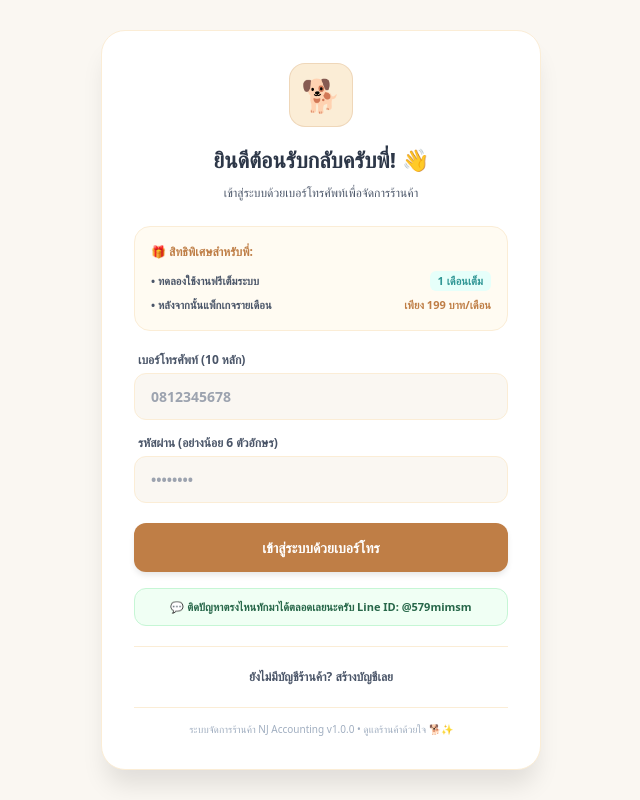
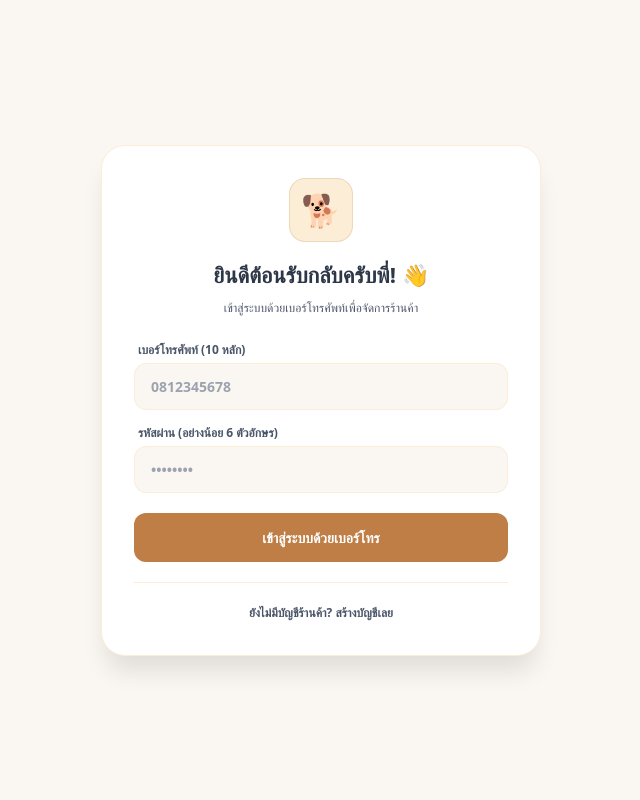
Before and after one commit to suisut21-source/nj-accounting-v4, a Next.js app: page /auth in a window 1280 px wide. Shown: the whole page, without its empty margins (319-959 px from the left). Built offline with nearby package versions, Linux system fonts and the light colour scheme; no server answers.

Commit message:
Fix supabase import path in auth page

```diff
--- a/app/auth/page.tsx
+++ b/app/auth/page.tsx
@@ -1,9 +1,9 @@
 'use client';
 import { useState } from 'react';
 import { useRouter } from 'next/navigation';
-import { supabase } from './lib/supabase';
+import { supabase } from '../lib/supabase';
 
-export default function AuthPage() {
+export default function RootAuthPage() {
   const router = useRouter();
   const [isLogin, setIsLogin] = useState(true);
   const [loading, setLoading] = useState(false);
@@ -33,15 +33,12 @@ export default function AuthPage() {
 
     try {
       if (isLogin) {
-        // เข้าสู่ระบบ
         const { error } = await supabase.auth.signInWithPassword({
           email: authEmail,
           password,
         });
-
         if (error) throw error;
       } else {
-        // สมัครสมาชิกใหม่
         const { error: signUpError } = await supabase.auth.signUp({
           email: authEmail,
           password,
@@ -52,22 +49,16 @@ export default function AuthPage() {
             },
           },
         });
-
         if (signUpError) throw signUpError;
 
-        // ล็อกอินต่อทันทีหลังสมัคร
         const { error: signInError } = await supabase.auth.signInWithPassword({
           email: authEmail,
           password,
         });
-
         if (signInError) throw signInError;
       }
 
-      // บันทึกสถานะว่าล็อกอินแล้วในเครื่อง
       localStorage.setItem('nj_is_logged_in', 'true');
-
-      // พุ่งตรงไปหน้าตั้งค่าร้านค้าทันที
       window.location.href = '/settings';
 
     } catch (err: any) {
@@ -86,28 +77,12 @@ export default function AuthPage() {
           <div style={{ width: '64px', height: '64px', borderRadius: '16px', backgroundColor: '#fbedd6', display: 'flex', alignItems: 'center', justifyContent: 'center', margin: '0 auto 16px auto', fontSize: '32px', border: '1px solid rgba(191, 126, 70, 0.2)' }}>
             🐕
           </div>
-
           <h1 style={{ fontSize: '22px', fontWeight: '900', color: '#2d3748', margin: '0 0 8px 0' }}>
             {isLogin ? 'ยินดีต้อนรับกลับครับพี่! 👋' : 'มาสร้างร้านค้ากัน! 🚀'}
           </h1>
           <p style={{ fontSize: '12px', color: '#4a5568', margin: 0, fontWeight: '500' }}>
             {isLogin ? 'เข้าสู่ระบบด้วยเบอร์โทรศัพท์เพื่อจัดการร้านค้า' : 'กรอกเบอร์โทรและตั้งรหัสผ่านเพื่อเปิดบัญชีร้านค้า'}
           </p>
-        </div>
-
-        {/* กล่องโปรโมชั่นพิเศษ */}
-        <div style={{ backgroundColor: '#fffbf2', border: '1px solid #fbedd6', borderRadius: '16px', padding: '16px', marginBottom: '20px' }}>
-          <div style={{ fontSize: '12px', fontWeight: 'bold', color: '#bf7e46', marginBottom: '10px', display: 'flex', alignItems: 'center', gap: '6px' }}>
-            🎁 สิทธิพิเศษสำหรับพี่:
-          </div>
-          <div style={{ display: 'flex', justifyContent: 'space-between', alignItems: 'center', fontSize: '11px', color: '#4a5568', marginBottom: '6px', fontWeight: '600' }}>
-            <span>• ทดลองใช้งานฟรีเต็มระบบ</span>
-            <span style={{ backgroundColor: '#e6fffa', color: '#319795', padding: '2px 8px', borderRadius: '6px', fontWeight: 'bold' }}>1 เดือนเต็ม</span>
-          </div>
-          <div style={{ display: 'flex', justifyContent: 'space-between', alignItems: 'center', fontSize: '11px', color: '#4a5568', fontWeight: '600' }}>
-            <span>• หลังจากนั้นแพ็กเกจรายเดือน</span>
-            <span style={{ color: '#bf7e46', fontWeight: 'bold' }}>เพียง 199 บาท/เดือน</span>
-          </div>
         </div>
 
         {errorMessage && (
@@ -157,39 +132,24 @@ export default function AuthPage() {
             />
           </div>
 
-          <div style={{ paddingTop: '6px' }}>
           <button
             type="submit"
             disabled={loading}
-              style={{ width: '100%', padding: '14px', backgroundColor: '#BF7E46', color: '#ffffff', fontWeight: '900', fontSize: '14px', borderRadius: '12px', border: 'none', cursor: 'pointer', boxShadow: '0 4px 6px -1px rgba(0,0,0,0.1)' }}
+            style={{ width: '100%', padding: '14px', backgroundColor: '#BF7E46', color: '#ffffff', fontWeight: '900', fontSize: '14px', borderRadius: '12px', border: 'none', cursor: 'pointer', marginTop: '6px' }}
           >
             {loading ? 'กำลังตรวจสอบ...' : isLogin ? 'เข้าสู่ระบบด้วยเบอร์โทร' : 'สมัครสมาชิก & เริ่มต้นใช้งาน 🐕'}
           </button>
-          </div>
         </form>
-
-        {/* กล่องติดต่อช่วยเหลือ */}
-        <div style={{ marginTop: '16px', padding: '10px', backgroundColor: '#f0fff4', border: '1px solid #c6f6d5', borderRadius: '12px', textAlign: 'center', fontSize: '11px', color: '#276749', fontWeight: '600' }}>
-          💬 ติดปัญหาตรงไหนทักมาได้ตลอดเลยนะครับ Line ID: @579mimsm
-        </div>
 
         <div style={{ textAlign: 'center', marginTop: '20px', borderTop: '1px solid #fbedd6', paddingTop: '16px' }}>
           <button
             type="button"
-            onClick={() => {
-              setIsLogin(!isLogin);
-              setShopName(''); setPhone(''); setPassword('');
-              setErrorMessage('');
-            }}
+            onClick={() => { setIsLogin(!isLogin); setErrorMessage(''); }}
             style={{ background: 'none', border: 'none', cursor: 'pointer', fontSize: '12px', fontWeight: 'bold', color: '#4a5568' }}
           >
             {isLogin ? 'ยังไม่มีบัญชีร้านค้า? สร้างบัญชีเลย' : 'มีบัญชีอยู่แล้ว? เข้าสู่ระบบ'}
           </button>
         </div>
-
-        <div style={{ textAlign: 'center', marginTop: '20px', fontSize: '10px', fontWeight: '500', color: '#a0aec0', borderTop: '1px solid #fbedd6', paddingTop: '14px' }}>
-          ระบบจัดการร้านค้า NJ Accounting v1.0.0 • ดูแลร้านค้าด้วยใจ 🐕✨
-        </div>
       </div>
     </div>
   );
```
Lines whose indentation alone changed are shown as unchanged.
